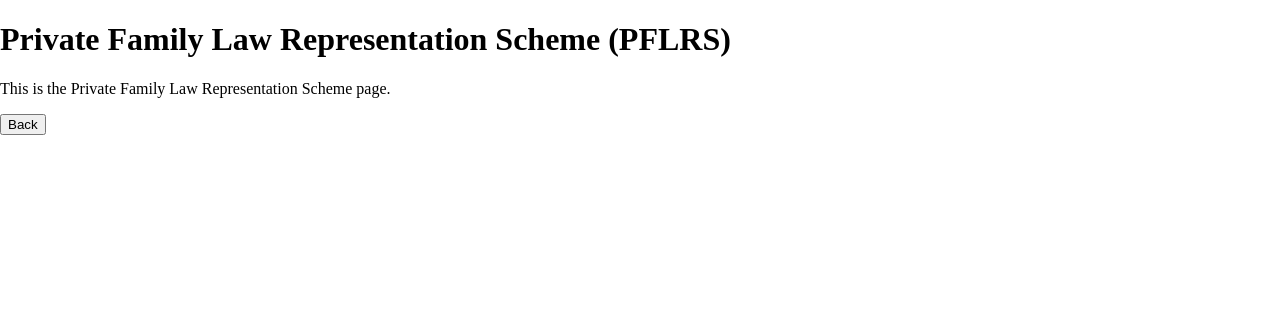
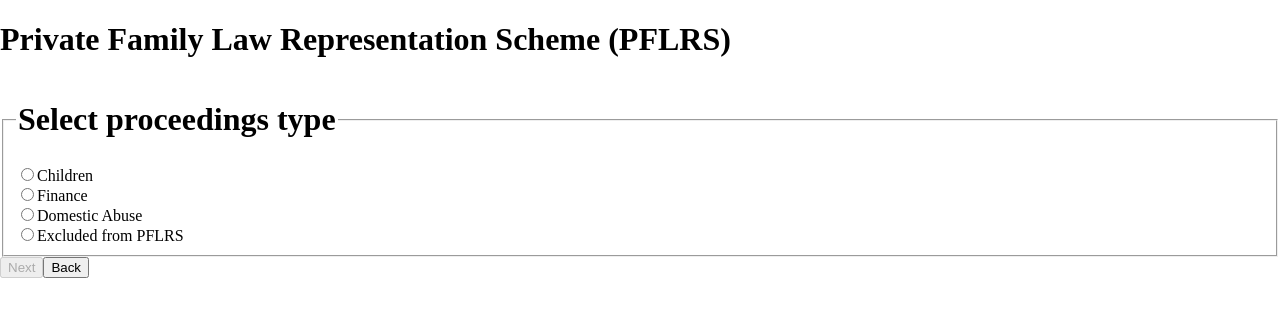
Before and after one commit to ministryofjustice/laa-fee-scheme-ui, a React (Vite) app: page /private-family-law-representation-scheme in a window 1280 px wide. Shown: the top 316 px of the page. Built offline with nearby package versions, Linux system fonts and the light colour scheme; what govuk-frontend would draw is missing.

Commit message:
Added PFLRS pages

```diff
--- a/src/app/routes.jsx
+++ b/src/app/routes.jsx
@@ -3,7 +3,10 @@ import FeeSchemes from '../pages/FeeSchemes';
 import FamilyAdvocacySchemePage from '../pages/FamilyAdvocacySchemePage';
 import PrivateFamilyLawRepresentationSchemePage from '../pages/PrivateFamilyLawRepresentationSchemePage';
 import CareProceedingsGraduatedFeeSchemePage from '../pages/CareProceedingsGraduatedFeeSchemePage';
+import CertificationDatePage from '../pages/CertificationDatePage'
 import AspectOfWork from '../pages/AspectOfWork';
+import ProcessCompletePage from '../pages/ProcessCompletePage';
+import ProviderLocationDatePage from '../pages/ProviderLocationPage';
 
 const AppRoutes = () => {
   return (
@@ -13,6 +16,9 @@ const AppRoutes = () => {
       <Route path="/private-family-law-representation-scheme" element={<PrivateFamilyLawRepresentationSchemePage />} />
       <Route path="/care-proceedings-graduated-fee-scheme" element={<CareProceedingsGraduatedFeeSchemePage />} />
       <Route path="/aspect-of-work" element={<AspectOfWork />} />
+      <Route path="/certification-date" element={<CertificationDatePage />} />
+      <Route path="/provider-location" element={<ProviderLocationDatePage />} />
+      <Route path="/process-complete" element={<ProcessCompletePage />} />
     </Routes>
   );
 };
--- a/src/pages/PrivateFamilyLawRepresentationSchemePage.jsx
+++ b/src/pages/PrivateFamilyLawRepresentationSchemePage.jsx
@@ -1,18 +1,91 @@
-import React from 'react';
-import { useNavigate } from 'react-router-dom';
+import { useState } from "react";
+import { useNavigate } from "react-router-dom";
 
 const PrivateFamilyLawRepresentationSchemePage = () => {
   const navigate = useNavigate();
 
+  const [selectedRadio, setSelectedRadio] = useState("");
+
+  const proceedingsOptions = [
+    {
+      value: "Children",
+      label: "Children",
+    },
+    {
+      value: "Finance",
+      label: "Finance",
+    },
+    {
+      value: "DomesticAbuse",
+      label: "Domestic Abuse",
+    },
+    {
+      value: "Excluded",
+      label: "Excluded from PFLRS",
+    },
+  ];
+
+  const handleRadioChange = (e) => {
+    setSelectedRadio(e.target.value);
+  };
+
+  const handleContinue = () => {
+    if (selectedRadio === "Excluded") {
+      navigate("/process-complete");
+    } else {
+      navigate("/certification-date");
+    }
+  };
+
   return (
     <div className="govuk-width-container">
       <main className="govuk-main-wrapper">
-                <h1 className="govuk-heading-xl">Private Family Law Representation Scheme (PFLRS)</h1>
+        <h1 className="govuk-heading-xl">
+          Private Family Law Representation Scheme (PFLRS)
+        </h1>
 
-                <p className="govuk-body">
-                    This is the Private Family Law Representation Scheme page.
-                </p>
+        <div className="govuk-form-group">
+          <fieldset className="govuk-fieldset">
+            <legend className="govuk-fieldset__legend govuk-fieldset__legend--l">
+              <h1 className="govuk-fieldset__heading">
+                Select proceedings type
+              </h1>
+            </legend>
+            <div className="govuk-radios" data-module="govuk-radios">
+              {proceedingsOptions
+                .filter((option) => option.value !== "")
+                .map((option) => (
+                  <div key={option.value} className="govuk-radios__item">
+                    <input
+                      className="govuk-radios__input"
+                      id={option.value}
+                      name="proceedingsTypes"
+                      type="radio"
+                      value={option.value}
+                      checked={selectedRadio === option.value}
+                      onChange={handleRadioChange}
+                    />
+                    <label
+                      className="govuk-label govuk-radios__label"
+                      htmlFor={option.value}
+                    >
+                      {option.label}
+                    </label>
+                  </div>
+                ))}
+            </div>
+          </fieldset>
+        </div>
 
+        <div className="govuk-button-group">
+          <button
+            className="govuk-button"
+            data-module="govuk-button"
+            onClick={handleContinue}
+            disabled={!selectedRadio}
+          >
+            Next
+          </button>
           <button
             className="govuk-button govuk-button--secondary"
             data-module="govuk-button"
@@ -20,6 +93,7 @@ const PrivateFamilyLawRepresentationSchemePage = () => {
           >
             Back
           </button>
+        </div>
       </main>
     </div>
   );
```
Also changed, not shown: package.json (+5 -8 lines), 1 other file (tests, documents, lock files or other folders). Lines whose indentation alone changed are shown as unchanged.
